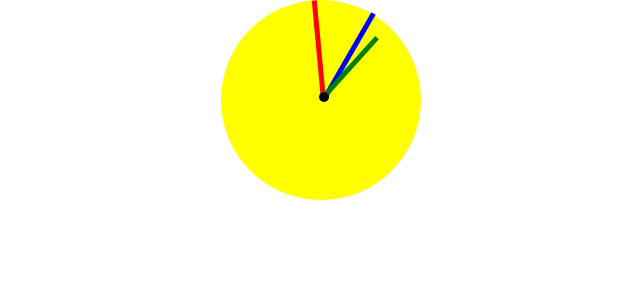
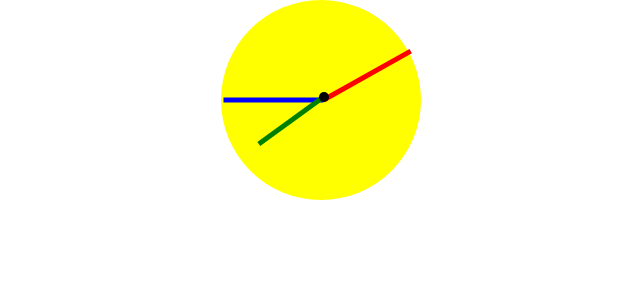
Before and after one commit to rahulk8671/clokify, a React (Create React App) app: page / in a window 1280 px wide. Shown: the top 300 px of the page, without its empty margins (319-959 px from the left). Built offline with nearby package versions, Linux system fonts and the light colour scheme.

Commit message:
Update App.js
Sets clocks hands based on current time

```diff
--- a/src/App.js
+++ b/src/App.js
@@ -2,9 +2,16 @@ import React, { useEffect, useState } from 'react';
 import './App.css';
 
 export default function App() {
-  const [minute, setMinute] = useState(354);
-  const [second, setSecond] = useState(0);
-  const [hour, setHour] = useState(30);
+  //Gets current time and set for default useState
+  var today = new Date();
+  var hh = (today.getHours()*30);
+  var mm = (today.getMinutes()*6);
+  var ss = (today.getSeconds()*6);
+
+  //Sets the clock hands
+  const [second, setSecond] = useState(ss);
+  const [minute, setMinute] = useState(mm);
+  const [hour, setHour] = useState(hh);
 
   const call = () => {
     setTimeout(() => {
```
